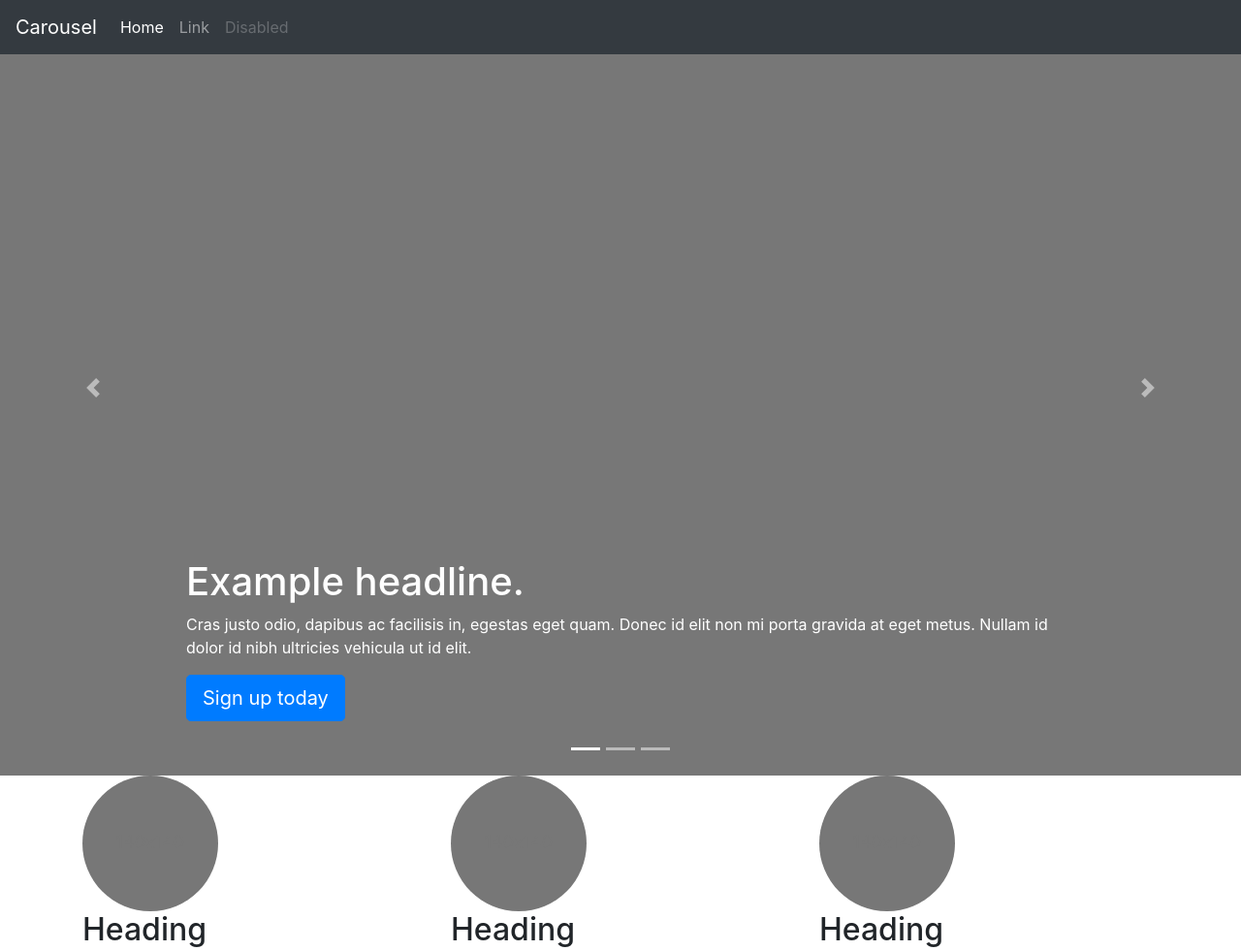
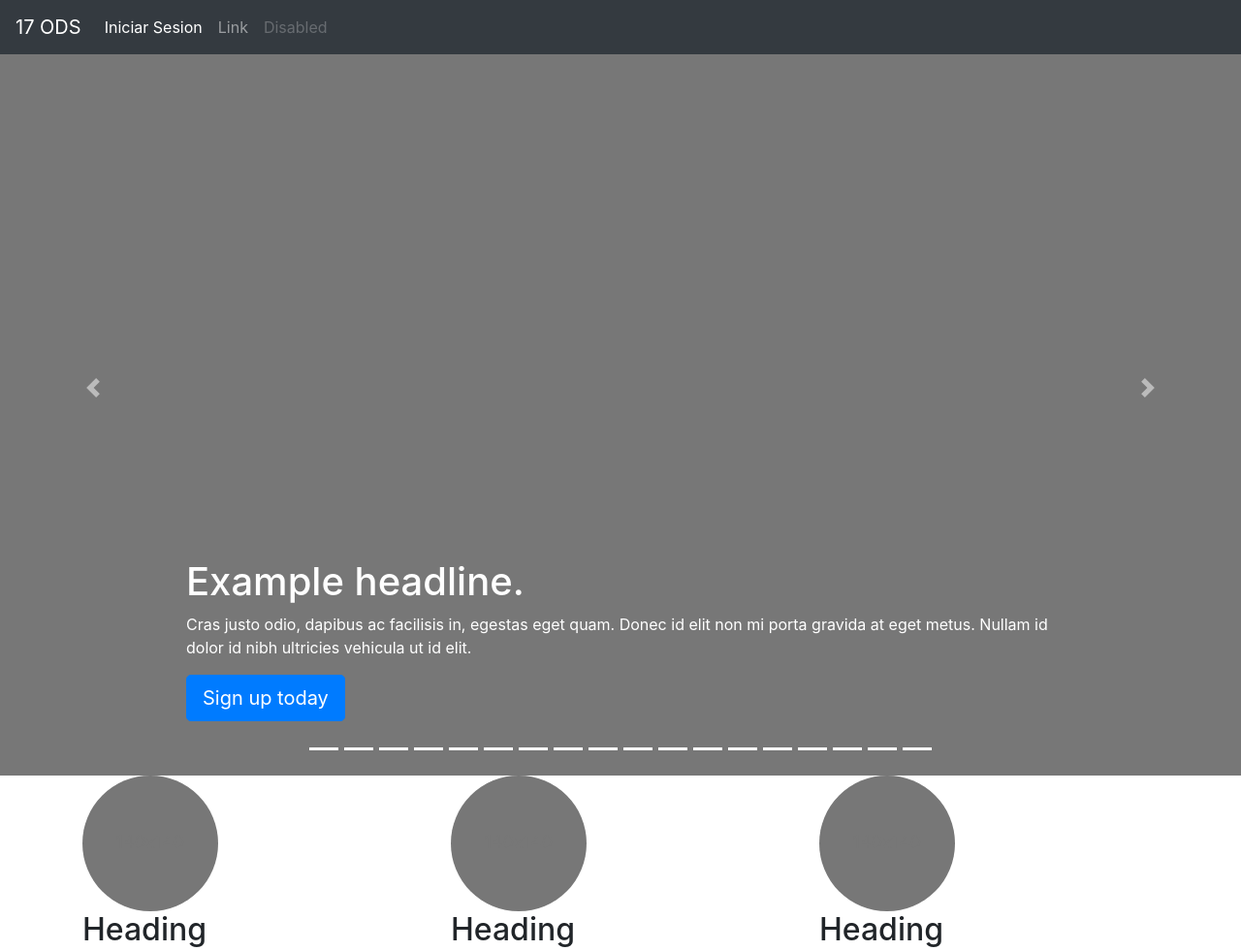
Before and after one commit to lisandrorgz/17-ODS-GRUPO-13, a Django app: template ODS/templates/inicio.html in a window 1280 px wide. Shown: the top 981 px of the page at 97% size. Run offline with Django 3.2, Linux system fonts and the light colour scheme; the template is opened without the code that fills it, so the values that code supplies are empty; some libraries are stand-ins or nearby versions.

Commit message:
Cambios en templates

```diff
--- a/ODS/ODS/urls.py
+++ b/ODS/ODS/urls.py
@@ -1,11 +1,11 @@
 from . import views
 from django.contrib import admin
 from django.contrib.auth import views as auth_views
-from django.urls import path
+from django.urls import path, include
 
 urlpatterns = [
     path('admin/', admin.site.urls),
-    path('inicio/', views.inicio, name="inicio"),
+    path('', views.inicio, name="inicio"),
     path('login/', auth_views.LoginView.as_view(template_name="login.html"), name="login"),
-	path("logout/", auth_views.logout_then_login, name = "logout")
+	path('logout/', auth_views.logout_then_login, name = "logout")
 ]
--- a/ODS/ODS/views.py
+++ b/ODS/ODS/views.py
@@ -4,5 +4,4 @@ def inicio(request):
     return render(request, 'inicio.html')
 
 def login(request):
-
     return render(request, 'login.html')
--- a/ODS/templates/inicio.html
+++ b/ODS/templates/inicio.html
@@ -34,7 +34,7 @@
 <body>
   <header>
     <nav class="navbar navbar-expand-md navbar-dark fixed-top bg-dark">
-      <a class="navbar-brand" href="#">Carousel</a>
+      <a class="navbar-brand" href="#">17 ODS</a>
       <button class="navbar-toggler" type="button" data-toggle="collapse" data-target="#navbarCollapse"
         aria-controls="navbarCollapse" aria-expanded="false" aria-label="Toggle navigation">
         <span class="navbar-toggler-icon"></span>
@@ -42,7 +42,7 @@
       <div class="collapse navbar-collapse" id="navbarCollapse">
         <ul class="navbar-nav mr-auto">
           <li class="nav-item active">
-            <a class="nav-link" href="#">Home <span class="sr-only">(current)</span></a>
+            <a class="nav-link" href="{% url 'login' %}">Iniciar Sesion<span class="sr-only">(current)</span></a>
           </li>
           <li class="nav-item">
             <a class="nav-link" href="#">Link</a>
@@ -60,8 +60,23 @@
     <div id="myCarousel" class="carousel slide" data-ride="carousel">
       <ol class="carousel-indicators">
         <li data-target="#myCarousel" data-slide-to="0" class="active"></li>
-        <li data-target="#myCarousel" data-slide-to="1" class=""></li>
-        <li data-target="#myCarousel" data-slide-to="2" class=""></li>
+        <li data-target="#myCarousel" data-slide-to="0" class="active"></li>
+        <li data-target="#myCarousel" data-slide-to="0" class="active"></li>
+        <li data-target="#myCarousel" data-slide-to="0" class="active"></li>
+        <li data-target="#myCarousel" data-slide-to="0" class="active"></li>
+        <li data-target="#myCarousel" data-slide-to="0" class="active"></li>
+        <li data-target="#myCarousel" data-slide-to="0" class="active"></li>
+        <li data-target="#myCarousel" data-slide-to="0" class="active"></li>
+        <li data-target="#myCarousel" data-slide-to="0" class="active"></li>
+        <li data-target="#myCarousel" data-slide-to="0" class="active"></li>
+        <li data-target="#myCarousel" data-slide-to="0" class="active"></li>
+        <li data-target="#myCarousel" data-slide-to="0" class="active"></li>
+        <li data-target="#myCarousel" data-slide-to="0" class="active"></li>
+        <li data-target="#myCarousel" data-slide-to="0" class="active"></li>
+        <li data-target="#myCarousel" data-slide-to="0" class="active"></li>
+        <li data-target="#myCarousel" data-slide-to="0" class="active"></li>
+        <li data-target="#myCarousel" data-slide-to="0" class="active"></li>
+        <li data-target="#myCarousel" data-slide-to="0" class="active"></li>
       </ol>
       <div class="carousel-inner">
         <div class="carousel-item active">
```
